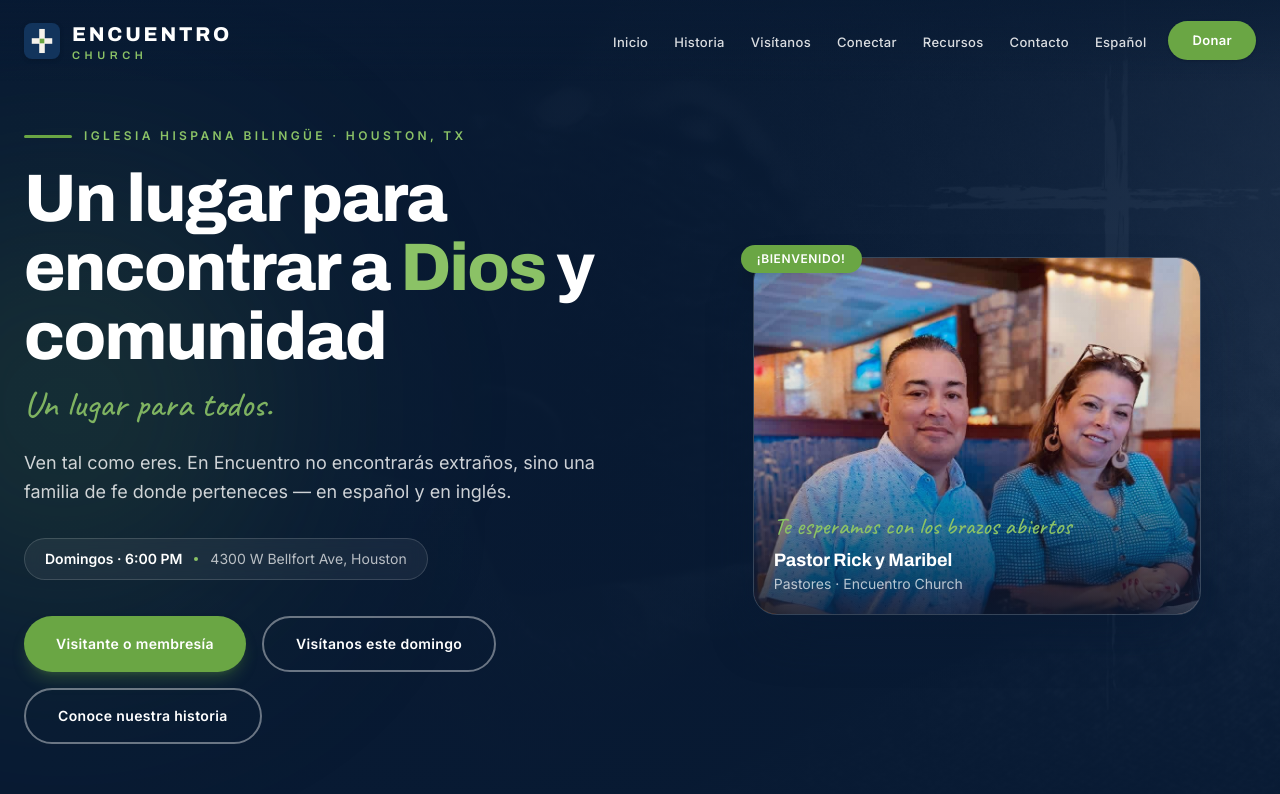
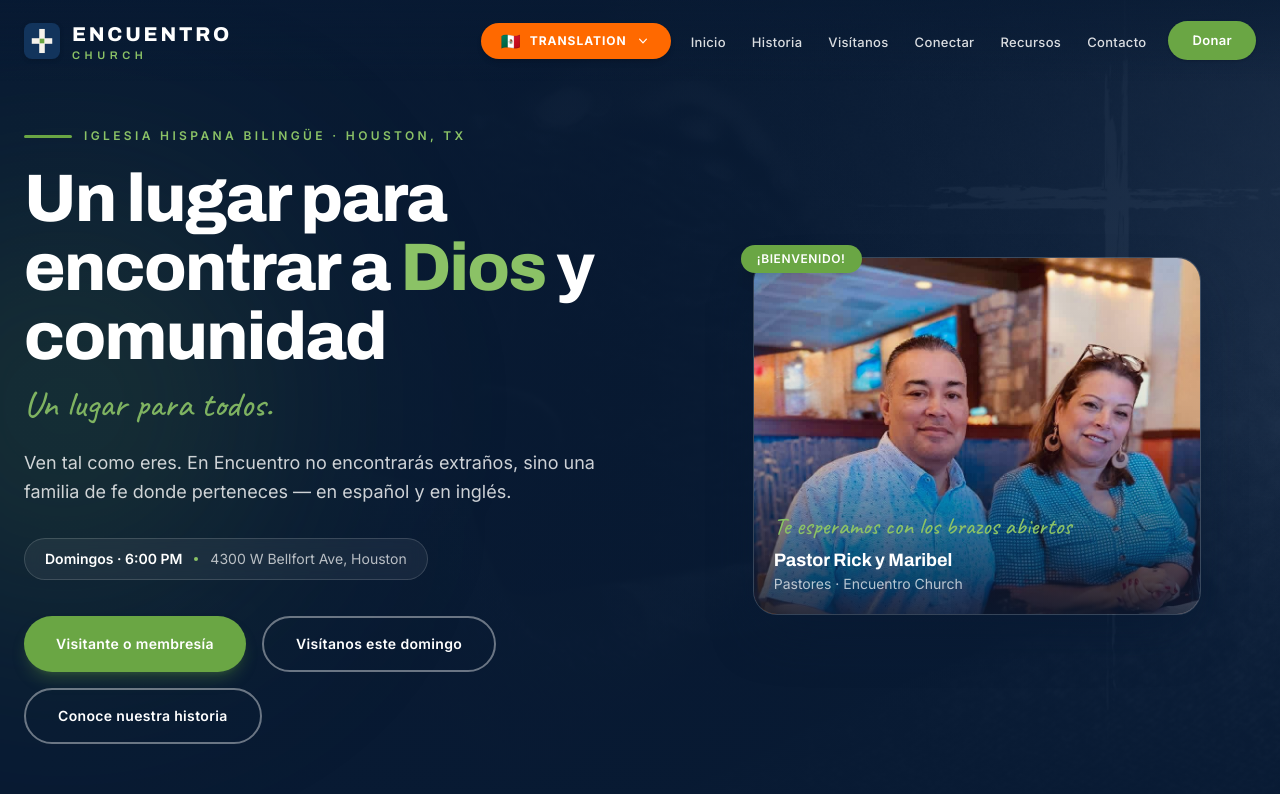
Before and after one commit to edesent/encuentrochurch, a Next.js app: page / in a window 1280 px wide. Shown: the top 794 px of the page. Built offline with nearby package versions, Linux system fonts and the light colour scheme.

Commit message:
Placed translation dropdown in desktop and mobile headers

```diff
--- a/src/components/Navbar.tsx
+++ b/src/components/Navbar.tsx
@@ -5,6 +5,7 @@
 import Link from "next/link";
 import { SITE } from "@/config/site";
 import BrandMark from "./BrandMark";
+import LanguageSwitcher from "./LanguageSwitcher";
 
 const navLinks = [
   { href: "/#inicio", label: "Inicio" },
@@ -13,7 +14,6 @@
   { href: "/connect", label: "Conectar" },
   { href: "/#recursos", label: "Recursos" },
   { href: "/contact-us", label: "Contacto" },
-  { href: "/home/espanol", label: "Español" },
 ];
 
 export default function Navbar() {
@@ -54,7 +54,9 @@
         </Link>
 
         {/* Desktop menu */}
-        <ul className="hidden lg:flex items-center gap-0.5">
+        <div className="hidden lg:flex items-center gap-2">
+          <LanguageSwitcher />
+          <ul className="flex items-center gap-0.5">
             {navLinks.map((link) => (
               <li key={link.href}>
                 <Link
@@ -76,6 +78,7 @@
               </a>
             </li>
           </ul>
+        </div>
 
         {/* Mobile toggle */}
         <button
@@ -96,6 +99,9 @@
           menuOpen ? "translate-x-0" : "translate-x-full"
         }`}
       >
+        <div className="mb-5">
+          <LanguageSwitcher mobile />
+        </div>
         <ul className="flex flex-col gap-1">
           {navLinks.map((link) => (
             <li key={link.href}>
```
Lines whose indentation alone changed are shown as unchanged.
